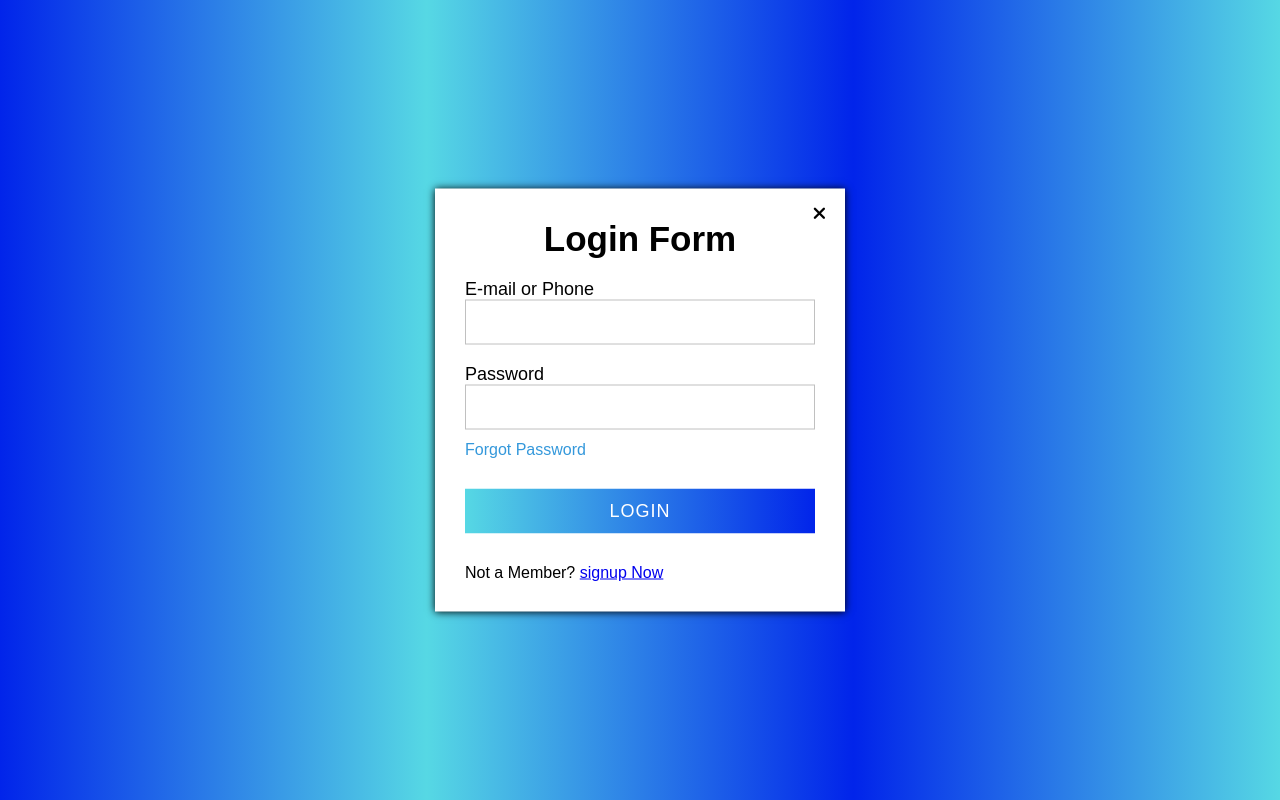
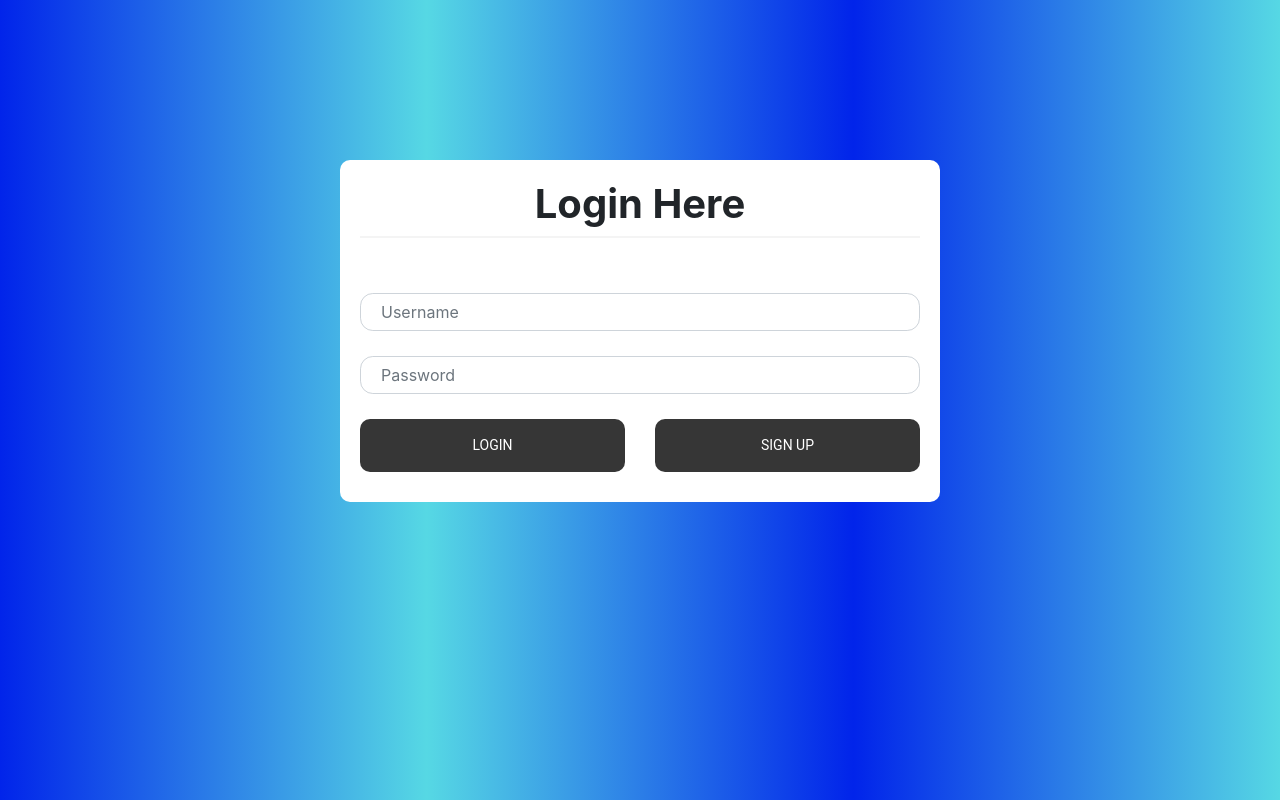
Before and after one commit to ATIHSRAH/Healthease, a plain HTML site: page login.html in a window 1280 px wide. Drawn offline with nearby package versions, Linux system fonts and the light colour scheme.

Commit message:
Update login.html

```diff
--- a/login.html
+++ b/login.html
@@ -1,177 +1,132 @@
-<!DOCTYPE html>
-<html lang="en">
+<html>
 
 <head>
-    <meta charset="UTF-8">
+    <meta charset="utf-8">
     <meta http-equiv="X-UA-Compatible" content="IE=edge">
-    <meta name="viewport" content="width=device-width, initial-scale=1.0">
-    <title>Login Form</title>
-    <!-- font awesome -->
-    <link rel="stylesheet" href="https://cdnjs.cloudflare.com/ajax/libs/font-awesome/6.0.0-beta2/css/all.min.css"
-        integrity="sha512-YWzhKL2whUzgiheMoBFwW8CKV4qpHQAEuvilg9FAn5VJUDwKZZxkJNuGM4XkWuk94WCrrwslk8yWNGmY1EduTA=="
-        crossorigin="anonymous" referrerpolicy="no-referrer" />
+    <meta name="viewport" content="width=device-width, initial-scale=1">
+    <!-- For favicon png -->
+    <link rel="shortcut icon" type="image/icon" href="logo/favicon.png" />
+    <title>Login</title>
+    <link rel="stylesheet" href="https://maxcdn.bootstrapcdn.com/bootstrap/4.0.0/css/bootstrap.min.css">
+    <link rel="stylesheet" href="https://stackpath.bootstrapcdn.com/bootstrap/4.3.1/css/bootstrap.min.css"
+        integrity="sha384-ggOyR0iXCbMQv3Xipma34MD+dH/1fQ784/j6cY/iJTQUOhcWr7x9JvoRxT2MZw1T" crossorigin="anonymous">
+    <script src="https://ajax.googleapis.com/ajax/libs/jquery/3.3.1/jquery.min.js"></script>
+    <style>
+        body {
 
+            background: -webkit-linear-gradient(right, #56d8e4, #0124ea, #56d8e4, #0124ea);
+
+        }
+
+        .login-logo {
+            font-size: 35px;
+            text-align: center;
+            margin-bottom: 55px;
+            font-weight: 300;
+        }
+
+        .A1 {
+            background-color: #000000;
+
+        }
+
+        .login-form {
+            padding: 160px 10px;
+        }
+
+        .with-border {
+            border-bottom: 2px solid #f4f4f4;
+        }
+
+        .login-form form {
+            background-color: #fff;
+            max-width: 600px;
+            margin: auto;
+            padding: 20px;
+            border-radius: 10px;
+
+        }
+
+        .login-form .item {
+            border-radius: 1vw;
+            margin-bottom: 25px;
+            padding: 10px 20px;
+
+        }
+
+        .login-form .login-button {
+            font-family: "Roboto", sans-serif;
+            text-transform: uppercase;
+            border-radius: 10px;
+            margin-bottom: 10px;
+            background: #363636;
+            width: 100%;
+            padding: 15px;
+            color: #FFFFFF;
+            font-size: 14px;
+        }
+
+        .login-button:hover,
+        .login-button:active,
+        .login-button:focus {
+            background: #00001a;
+
+        }
+
+        .F1 {
+            padding-top: 30px;
+        }
+    </style>
+    <script>
+        $(document).ready(function () {
+
+            $('#form').submit(function (e) {
+                e.preventDefault();
+                var username = $('#username').val();
+
+                var password = $('#password').val();
+
+                $(".error").remove();
+
+                if (username.length < 1) {
+                    $('#username').after('<span class="error">This field is required</span>');
+                }
+
+
+                if (password.length < 8) {
+                    $('#password').after('<span class="error">Password must be at least 8 characters long</span>');
+                }
+            });
+
+        });
+    </script>
 </head>
 
 <body>
+    <div class="login-form">
+        <form action="#" method="get" class="A1" class="modal-content animate" action="" class="style" id="form"
+            method="post" name="loginform">
+            <div class="login-logo with-border">
+                <h1><b>Login Here</b></h1>
+            </div>
+            <div class="form-group">
+                <input type="email" class="form-control item" id="username" placeholder="Username">
+            </div>
+            <div class="form-group">
+                <input type="password" class="form-control item" id="password" placeholder="Password">
+            </div>
+            <div class="row">
+                <div class="col-md-6">
+                    <button type="submit" class="btn btn-block login-button">Login</button>
+                </div>
+                <div class="col-md-6">
+                    <button type="button" onclick="location.href='registration.html'"
+                        class="btn btn-block login-button">Sign Up</button>
+                </div>
+            </div>
 
-    <div class="center">
-        <div class="container">
-            <label for="" class="close-btn fas fa-times"></label>
-            <div class="text">Login Form</div>
-            <form action="#">
-                <div class="data">
-                    <label> E-mail or Phone</label>
-                    <input type="text" required>
-                </div>
-                <div class="data">
-                    <label>Password</label>
-                    <input type="Password" required>
-                </div>
-                <div class="forgot-pass"><a href="#">Forgot Password</a></div>
-                <div class="btn">
-                    <div class="inner"></div>
-                    <button type="submit">Login</button>
-                </div>
-                <div class="signup">Not a Member? <a href="#">signup Now</a></div>
-            </form>
-        </div>
+        </form>
     </div>
+</body>
 
-    <style>
-        * {
-            margin: 0;
-            padding: 0;
-            outlone: none;
-            box-sizing: border-box;
-            font-family: 'Poppins', sans-serif;
-        }
-
-        body {
-
-            background: -webkit-linear-gradient(right, #56d8e4, #0124ea, #56d8e4, #0124ea);
-            height: 100vh;
-            width: 100%;
-        }
-
-        .container {
-            position: absolute;
-            top: 50%;
-            left: 50%;
-            transform: translate(-50%, -50%);
-        }
-
-        .container {
-            background: #fff;
-            width: 410px;
-            padding: 30px;
-            box-shadow: 0 0 8px rgba(0, 0, 0, 1);
-        }
-
-        .container .close-btn {
-            position: absolute;
-            right: 20px;
-            top: 15px;
-            font-size: 18px;
-            cursor: pointer;
-        }
-
-        .container .close-btn:hover {
-            color: #3498db;
-        }
-
-        .container .text {
-            font-size: 35px;
-            font-weight: 600;
-            text-align: center;
-        }
-
-        .container form {
-            margin-top: -20px;
-        }
-
-        .container form .data {
-            height: 45px;
-            width: 100%;
-            margin: 40px 0;
-        }
-
-        form .data label {
-            font-size: 18px;
-        }
-
-        form .data input {
-            height: 100%;
-            width: 100%;
-            padding-left: 10px;
-            font-size: 17px;
-            border: 1px solid silver;
-        }
-
-        form .data input:focus {
-            border-color: #3498db;
-            border-bottom-width: 2px;
-        }
-
-        form .forgot-pass {
-            margin-top: -8px;
-        }
-
-        form .forgot-pass a {
-            color: #3498db;
-            text-decoration: none;
-        }
-
-        form .forgot-pass a:hover {
-            text-decoration: underline;
-        }
-
-        form .btn {
-            margin: 30px 0;
-            height: 45px;
-            width: 100%;
-            position: relative;
-            overflow: hidden;
-        }
-
-        form .btn .inner {
-            height: 100%;
-            width: 300%;
-            position: absolute;
-            left: -100%;
-            z-index: -1;
-            background: -webkit-linear-gradient(right, #56d8e4, #0124ea, #56d8e4, #0124ea);
-            transition: all 0.4s;
-        }
-
-
-        form .btn: :hover .inner {
-            left: 0;
-        }
-
-        form .btn button {
-            height: 100%;
-            width: 100%;
-            background: none;
-            border: none;
-            color: #fff;
-            font-size: 18px;
-            font-weight: 500;
-            text-transform: uppercase;
-            letter-spacing: 1px;
-            cursor: pointer;
-        }
-
-        form .signup-link {
-            text-align: center;
-        }
-
-        form .signup-link a {
-            color: #3498db;
-            text-decoration: none;
-        }
-
-        form .signup-link a:hover {
-            text-decoration: underline;
-        }
-    </style>
+</html>
```
